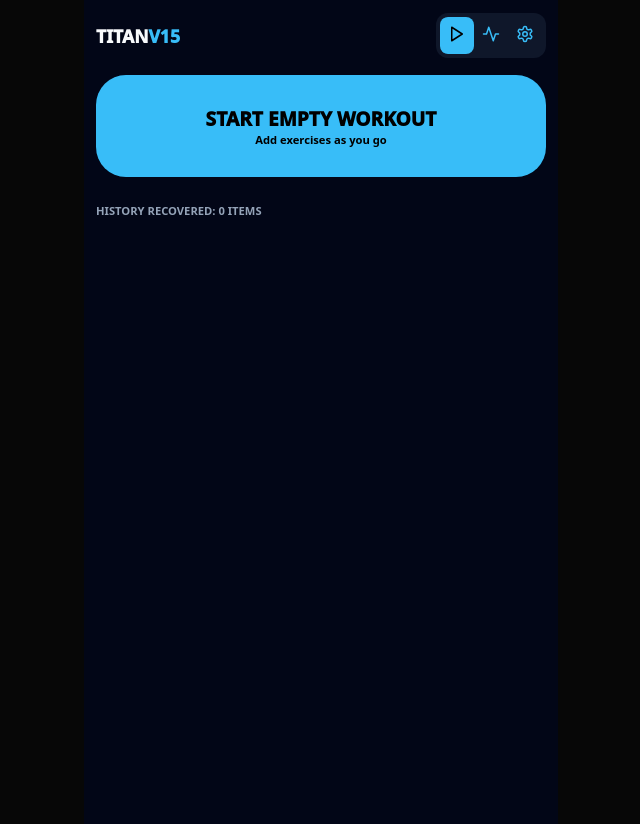
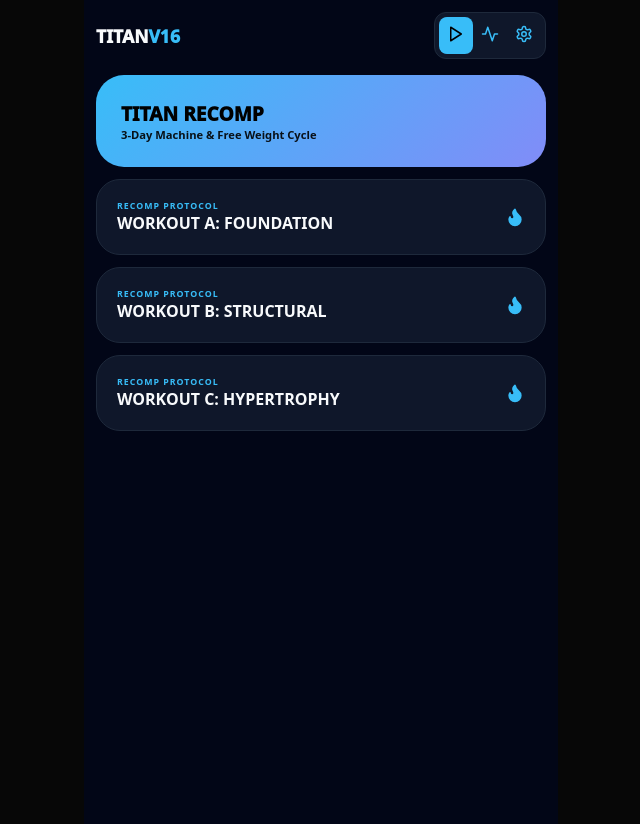
Before and after one commit to srafiq2406teachered-byte/Titan-Tracker, a React (Vite) app: page / in a window 1280 px wide. Shown: the whole page, without its empty margins (319-959 px from the left). Built offline with nearby package versions, Linux system fonts and the light colour scheme.

Commit message:
Update App.jsx

```diff
--- a/src/App.jsx
+++ b/src/App.jsx
@@ -1,18 +1,30 @@
 import React, { useState, useEffect, useMemo } from 'react';
-import { Play, Settings, Activity, Plus, Trash2, Dumbbell, Search, X, Check } from 'lucide-react';
+import { Play, Settings, Activity, Plus, Trash2, Dumbbell, Search, X, Info, Flame } from 'lucide-react';
 
 const TitanTracker = () => {
-  // --- 1. THE MASTER LIBRARY ---
-  const EXERCISE_LIBRARY = [
-    { id: "1", name: "Bench Press", muscle: "Chest", tier: 1 },
-    { id: "2", name: "Deadlift", muscle: "Back", tier: 1 },
-    { id: "3", name: "Squats", muscle: "Legs", tier: 1 },
-    { id: "4", name: "Military Press", muscle: "Shoulders", tier: 1 },
-    { id: "5", name: "Pull Ups", muscle: "Back", tier: 1 },
-    { id: "6", name: "Bicep Curls", muscle: "Arms", tier: 3 },
-    { id: "7", name: "Tricep Pushdown", muscle: "Arms", tier: 3 },
-    { id: "8", name: "Leg Press", muscle: "Legs", tier: 2 },
-    { id: "9", name: "Dumbbell Flys", muscle: "Chest", tier: 3 }
+  // --- 1. RECOMP PROGRAM & INSTRUCTIONS ---
+  const EX = {
+    sq: { id: "sq", name: "Goblet Squat / Leg Press", muscle: "Quads", tip: "Drive through heels. Keep chest up." },
+    bp: { id: "bp", name: "Flat Bench Press", muscle: "Chest", tip: "Retract shoulder blades. Touch mid-chest." },
+    row: { id: "row", name: "Chest Supported Row", muscle: "Back", tip: "Squeeze shoulder blades at the peak." },
+    rdl: { id: "rdl", name: "Romanian Deadlift", muscle: "Hamstrings", tip: "Hinge at hips. Feel the stretch." },
+    lat: { id: "lat", name: "Lateral Raises", muscle: "Shoulders", tip: "Lead with elbows. Slight forward lean." },
+    dl: { id: "dl", name: "Deadlift (Conventional)", muscle: "Full Body", tip: "Tight core. Pull the slack out of bar." },
+    ohp: { id: "ohp", name: "Overhead Press", muscle: "Shoulders", tip: "Glutes tight. Push head through at top." },
+    lp: { id: "lp", name: "Lat Pulldown", muscle: "Back", tip: "Pull to upper chest. Don't swing." },
+    le: { id: "le", name: "Leg Extensions", muscle: "Quads", tip: "Hold the squeeze for 1 second." },
+    fp: { id: "fp", name: "Face Pulls", muscle: "Rear Delts", tip: "Pull toward forehead. External rotation." },
+    lun: { id: "lun", name: "Walking Lunges", muscle: "Legs", tip: "Long steps for glutes, short for quads." },
+    inc: { id: "inc", name: "Incline Machine Press", muscle: "Upper Chest", tip: "Focus on the upper pec stretch." },
+    sr: { id: "sr", name: "Seated Cable Row", muscle: "Back", tip: "Don't use momentum. Controlled return." },
+    lc: { id: "lc", name: "Leg Curls", muscle: "Hamstrings", tip: "Keep hips glued to the bench." },
+    arm: { id: "arm", name: "Bicep/Tricep Superset", muscle: "Arms", tip: "No rest between the two exercises." }
+  };
+
+  const RECOMP_PLAN = [
+    { id: 'wA', name: "WORKOUT A: FOUNDATION", list: [EX.sq, EX.bp, EX.row, EX.rdl, EX.lat], desc: "Focus: Heavy compounds to spark metabolism." },
+    { id: 'wB', name: "WORKOUT B: STRUCTURAL", list: [EX.dl, EX.ohp, EX.lp, EX.le, EX.fp], desc: "Focus: Posterior chain and pulling power." },
+    { id: 'wC', name: "WORKOUT C: HYPERTROPHY", list: [EX.lun, EX.inc, EX.sr, EX.lc, EX.arm], desc: "Focus: High volume to maximize muscle pump." }
   ];
 
   // --- 2. STATE ---
@@ -22,36 +34,28 @@ const TitanTracker = () => {
   const [bio, setBio] = useState({ weight: 80, height: 180, age: 30, gender: 'male' });
   const [activeSession, setActiveSession] = useState(null);
   const [sessionData, setSessionData] = useState({});
-  const [searchQuery, setSearchQuery] = useState('');
   const [showLibrary, setShowLibrary] = useState(false);
 
-  // --- 3. RECOVERY & SYNC ---
+  // --- 3. RECOVERY ---
   useEffect(() => {
-    const v11 = localStorage.getItem('titan_v11_master');
-    const v12 = localStorage.getItem('titan_v12_final');
-    const v14 = localStorage.getItem('titan_v14_vault');
-    const v15 = localStorage.getItem('titan_v15_modular');
-
-    const combined = JSON.parse(v15 || v14 || v12 || v11 || '{}');
-    if (combined.history) setHistory(combined.history);
-    if (combined.bio) setBio(combined.bio);
-    if (combined.unit) setUnit(combined.unit || 'metric');
+    const saved = localStorage.getItem('titan_v16_recomp');
+    if (saved) {
+      const data = JSON.parse(saved);
+      if (data.history) setHistory(data.history);
+      if (data.bio) setBio(data.bio);
+      if (data.unit) setUnit(data.unit);
+    }
   }, []);
 
   useEffect(() => {
-    localStorage.setItem('titan_v15_modular', JSON.stringify({ history, bio, unit }));
+    localStorage.setItem('titan_v16_recomp', JSON.stringify({ history, bio, unit }));
   }, [history, bio, unit]);
 
-  // --- 4. LOGIC ---
-  const filteredLibrary = EXERCISE_LIBRARY.filter(ex =>
-    ex.name.toLowerCase().includes(searchQuery.toLowerCase())
-  );
-
-  const addExerciseToWorkout = (ex) => {
-    const instId = `${ex.id}-${Math.random()}`;
-    setActiveSession(prev => ({ ...prev, list: [...prev.list, { ...ex, instId }] }));
-    setShowLibrary(false);
-    setSearchQuery('');
+  const startWorkout = (routine) => {
+    const list = routine.list.map(ex => ({ ...ex, instId: `${ex.id}-${Math.random()}` }));
+    setActiveSession({ ...routine, list });
+    setSessionData({});
+    setView('train');
   };
 
   const T = { bg: '#020617', surf: '#0f172a', card: '#1e293b', acc: '#38bdf8', text: '#f8fafc', mute: '#94a3b8' };
@@ -60,60 +64,34 @@ const TitanTracker = () => {
     <div style={{ background: T.bg, minHeight: '100vh', color: T.text, padding: '12px', fontFamily: 'system-ui', maxWidth: '450px', margin: '0 auto', display: 'flex', flexDirection: 'column' }}>
 
       {/* HEADER */}
-      {!showLibrary && (
-        <div style={{ display: 'flex', justifyContent: 'space-between', alignItems: 'center', marginBottom: '15px' }}>
-          <h1 style={{ fontWeight: '950', fontSize: '1.1em' }}>TITAN<span style={{color: T.acc}}>V15</span></h1>
-          <div style={{ display: 'flex', background: T.surf, padding: '4px', borderRadius: '12px' }}>
-            {[ {id:'menu', i:<Play size={18}/>}, {id:'metrics', i:<Activity size={18}/>}, {id:'settings', i:<Settings size={18}/>} ].map(n => (
-              <button key={n.id} onClick={() => setView(n.id)} style={{ border: 'none', background: view === n.id ? T.acc : 'transparent', color: view === n.id ? '#000' : T.acc, padding: '8px', borderRadius: '8px' }}>{n.i}</button>
-            ))}
-          </div>
+      <div style={{ display: 'flex', justifyContent: 'space-between', alignItems: 'center', marginBottom: '15px' }}>
+        <h1 style={{ fontWeight: '950', fontSize: '1.1em' }}>TITAN<span style={{color: T.acc}}>V16</span></h1>
+        <div style={{ display: 'flex', background: T.surf, padding: '4px', borderRadius: '12px', border: `1px solid ${T.card}` }}>
+          {[ {id:'menu', i:<Play size={18}/>}, {id:'metrics', i:<Activity size={18}/>}, {id:'settings', i:<Settings size={18}/>} ].map(n => (
+            <button key={n.id} onClick={() => setView(n.id)} style={{ border: 'none', background: view === n.id ? T.acc : 'transparent', color: view === n.id ? '#000' : T.acc, padding: '8px', borderRadius: '8px' }}>{n.i}</button>
+          ))}
         </div>
-      )}
+      </div>
 
-      {/* SEARCH OVERLAY (RESTORED) */}
-      {showLibrary && (
-        <div style={{ position: 'fixed', inset: 0, background: T.bg, zIndex: 100, padding: '20px', display: 'flex', flexDirection: 'column' }}>
-          <div style={{ display: 'flex', gap: '10px', marginBottom: '20px' }}>
-            <div style={{ flex: 1, background: T.surf, borderRadius: '12px', padding: '5px 15px', display: 'flex', alignItems: 'center' }}>
-              <Search size={18} color={T.mute} />
-              <input autoFocus placeholder="Find exercise..." value={searchQuery} onChange={e => setSearchQuery(e.target.value)} style={{ background: 'none', border: 'none', color: '#fff', padding: '10px', width: '100%' }} />
-            </div>
-            <button onClick={() => setShowLibrary(false)} style={{ background: T.card, border: 'none', borderRadius: '12px', color: '#fff', padding: '10px' }}><X size={20}/></button>
-          </div>
-          <div style={{ overflowY: 'auto', flex: 1 }}>
-            {filteredLibrary.map(ex => (
-              <div key={ex.id} onClick={() => addExerciseToWorkout(ex)} style={{ background: T.surf, padding: '15px', borderRadius: '15px', marginBottom: '10px', display: 'flex', justifyContent: 'space-between' }}>
-                <span style={{ fontWeight: 'bold' }}>{ex.name}</span>
-                <span style={{ fontSize: '0.7em', color: T.acc }}>{ex.muscle}</span>
-              </div>
-            ))}
-            {searchQuery && !filteredLibrary.length && (
-              <button onClick={() => addExerciseToWorkout({ id: 'custom', name: searchQuery, muscle: 'Other' })} style={{ width: '100%', padding: '15px', background: T.acc, color: '#000', borderRadius: '15px', fontWeight: 'bold' }}>Add Custom: "{searchQuery}"</button>
-            )}
-          </div>
-        </div>
-      )}
-
-      {/* MAIN VIEWS */}
       <div style={{ flexGrow: 1, overflowY: 'auto', paddingBottom: '120px' }}>
 
-        {/* TRAIN VIEW (WITH REPS FIX & ADD BUTTON) */}
+        {/* VIEW: TRAIN (RECOMP INSTRUCTIONS INCLUDED) */}
         {view === 'train' && activeSession && (
           <div style={{ display: 'flex', flexDirection: 'column', gap: '12px' }}>
-            <div style={{ display: 'flex', justifyContent: 'space-between', alignItems: 'center' }}>
-               <h2 style={{ fontSize: '1.1em', fontWeight: '900', color: T.acc }}>{activeSession.name}</h2>
-               <button onClick={() => setShowLibrary(true)} style={{ background: T.surf, border: `1px solid ${T.acc}`, color: T.acc, padding: '6px 12px', borderRadius: '10px', fontSize: '0.7em', fontWeight: 'bold' }}>+ ADD EXERCISE</button>
+            <div style={{ background: `linear-gradient(45deg, ${T.surf}, ${T.card})`, padding: '15px', borderRadius: '15px', borderLeft: `4px solid ${T.acc}` }}>
+              <div style={{ display: 'flex', alignItems: 'center', gap: '8px', color: T.acc, fontWeight: 'bold', fontSize: '0.7em', marginBottom: '4px' }}>
+                <Info size={14}/> COACH'S FOCUS
+              </div>
+              <div style={{ fontSize: '0.8em', fontWeight: '500' }}>{activeSession.desc}</div>
             </div>
 
             {activeSession.list.map(ex => (
               <div key={ex.instId} style={{ background: T.surf, padding: '15px', borderRadius: '20px', border: `1px solid ${T.card}` }}>
-                <div style={{ display: 'flex', justifyContent: 'space-between', marginBottom: '10px' }}>
-                  <span style={{ fontWeight: '900', fontSize: '0.85em' }}>{ex.name.toUpperCase()}</span>
-                  <button onClick={() => setActiveSession(s => ({ ...s, list: s.list.filter(item => item.instId !== ex.instId) }))} style={{ color: '#ef4444', background: 'none', border: 'none' }}><Trash2 size={16}/></button>
+                <div style={{ marginBottom: '10px' }}>
+                  <div style={{ fontWeight: '900', fontSize: '0.85em', color: '#fff' }}>{ex.name.toUpperCase()}</div>
+                  <div style={{ fontSize: '0.65em', color: T.acc, fontWeight: 'bold' }}>Tip: {ex.tip}</div>
                 </div>
 
-                {/* THE FIXED REPS GRID */}
                 <div style={{ display: 'flex', gap: '10px', marginBottom: '4px', paddingLeft: '30px' }}>
                   <span style={{ width: '80px', fontSize: '0.5em', color: T.mute }}>{unit === 'metric' ? 'KG' : 'LB'}</span>
                   <span style={{ width: '80px', fontSize: '0.5em', color: T.mute }}>REPS</span>
@@ -137,22 +115,28 @@ const TitanTracker = () => {
                 <button onClick={() => {
                   const s = sessionData[ex.instId] || [];
                   setSessionData({...sessionData, [ex.instId]: [...s, {w: s[s.length-1]?.w || '', r: ''}]});
-                }} style={{ width: '100%', padding: '10px', background: T.card, border: 'none', borderRadius: '12px', color: T.mute, fontSize: '0.7em' }}>+ SET</button>
+                }} style={{ width: '100%', padding: '10px', background: T.card, border: 'none', borderRadius: '12px', color: T.mute, fontSize: '0.7em' }}>+ ADD SET</button>
               </div>
             ))}
           </div>
         )}
 
-        {/* MENU: STARTING POINT */}
+        {/* VIEW: MENU (RECOMP PROGRAMS) */}
         {view === 'menu' && (
-          <div style={{ display: 'flex', flexDirection: 'column', gap: '15px' }}>
-            <div onClick={() => { setActiveSession({ name: 'Free Session', list: [] }); setView('train'); }} style={{ background: T.acc, padding: '30px', borderRadius: '30px', textAlign: 'center', color: '#000', cursor: 'pointer' }}>
-               <div style={{ fontWeight: '950', fontSize: '1.2em' }}>START EMPTY WORKOUT</div>
-               <div style={{ fontSize: '0.7em', fontWeight: 'bold' }}>Add exercises as you go</div>
+          <div style={{ display: 'flex', flexDirection: 'column', gap: '12px' }}>
+            <div style={{ background: `linear-gradient(135deg, ${T.acc}, #818cf8)`, padding: '25px', borderRadius: '28px', color: '#000' }}>
+              <div style={{ fontWeight: '950', fontSize: '1.2em' }}>TITAN RECOMP</div>
+              <div style={{ fontSize: '0.7em', fontWeight: 'bold', opacity: 0.9 }}>3-Day Machine & Free Weight Cycle</div>
             </div>
-            <h3 style={{ fontSize: '0.7em', color: T.mute, fontWeight: '900' }}>HISTORY RECOVERED: {history.length} ITEMS</h3>
-            {history.slice(0,3).map((h, i) => (
-              <div key={i} style={{ background: T.surf, padding: '15px', borderRadius: '15px', opacity: 0.6, fontSize: '0.8em' }}>{h.date} - {h.name}</div>
+
+            {RECOMP_PLAN.map(r => (
+              <div key={r.id} onClick={() => startWorkout(r)} style={{ background: T.surf, padding: '20px', borderRadius: '24px', display: 'flex', justifyContent: 'space-between', alignItems: 'center', border: `1px solid ${T.card}` }}>
+                <div>
+                  <div style={{ fontSize: '0.55em', color: T.acc, fontWeight: '900', letterSpacing: '1px' }}>RECOMP PROTOCOL</div>
+                  <div style={{ fontWeight: '900' }}>{r.name}</div>
+                </div>
+                <Flame size={20} fill={T.acc} color={T.acc}/>
+              </div>
             ))}
           </div>
         )}
@@ -165,8 +149,8 @@ const TitanTracker = () => {
           <button onClick={() => {
             const details = activeSession.list.map(ex => ({ name: ex.name, sets: (sessionData[ex.instId] || []).filter(s => s.w && s.r) }));
             setHistory([{ date: new Date().toLocaleDateString(), name: activeSession.name, details }, ...history]);
-            setActiveSession(null); setView('menu');
-          }} style={{ width: '100%', padding: '20px', background: T.acc, color: '#000', borderRadius: '20px', fontWeight: '950', border: 'none' }}>LOG WORKOUT</button>
+            setActiveSession(null); setView('metrics');
+          }} style={{ width: '100%', padding: '20px', background: T.acc, color: '#000', borderRadius: '20px', fontWeight: '950', border: 'none', boxShadow: '0 0 25px rgba(56, 189, 248, 0.4)' }}>LOG PERFORMANCE</button>
         </div>
       )}
 
```
